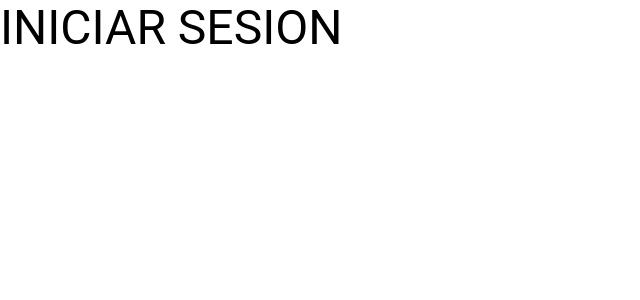
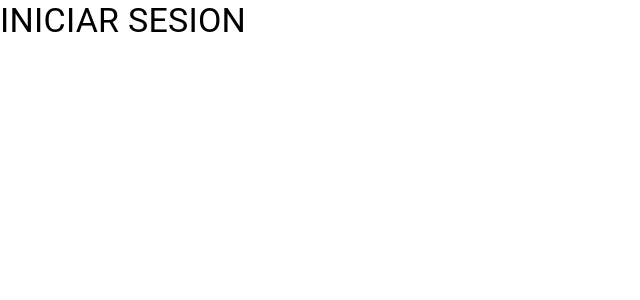
Before and after one commit to eriadlai/Hackaton-Frontend, a React (Create React App) app in the folder principal/: page / in a window 1280 px wide. Shown: the top 300 px of the page, without its empty margins (0-640 px from the left). Built offline with nearby package versions, Linux system fonts and the light colour scheme.

Commit message:
styles.css

```diff
--- /dev/null
+++ b/principal/src/components/Style.css
@@ -0,0 +1,14 @@
+.bordes{
+    border-radius: 20px;
+    width: 1000px;
+    height: 1000px;
+  }
+
+.centrar{
+  left: 50%;
+  top: auto;
+  }
+
+.negrita{
+    font-weight: bold;
+  }
--- a/principal/src/components/login.jsx
+++ b/principal/src/components/login.jsx
@@ -1,14 +1,15 @@
 import React, { Component } from 'react'
 import Box from '@mui/material/Box';
 import Typography from '@mui/material/Typography';
-
+import "./Style.css";
 class Login extends Component {
 
     render() {
         return (
             <>
             <Box sx={{ width: '100%', maxWidth: 500 }}>
-        <Typography variant="h3" gutterBottom>
+
+        <Typography variant="h4" className='negrita' gutterBottom>
         INICIAR SESION
 
       </Typography>
```
Also changed, not shown: principal/src/components/register.jsx (+12 -0 lines), principal/src/index.css (line endings or trailing spaces).
